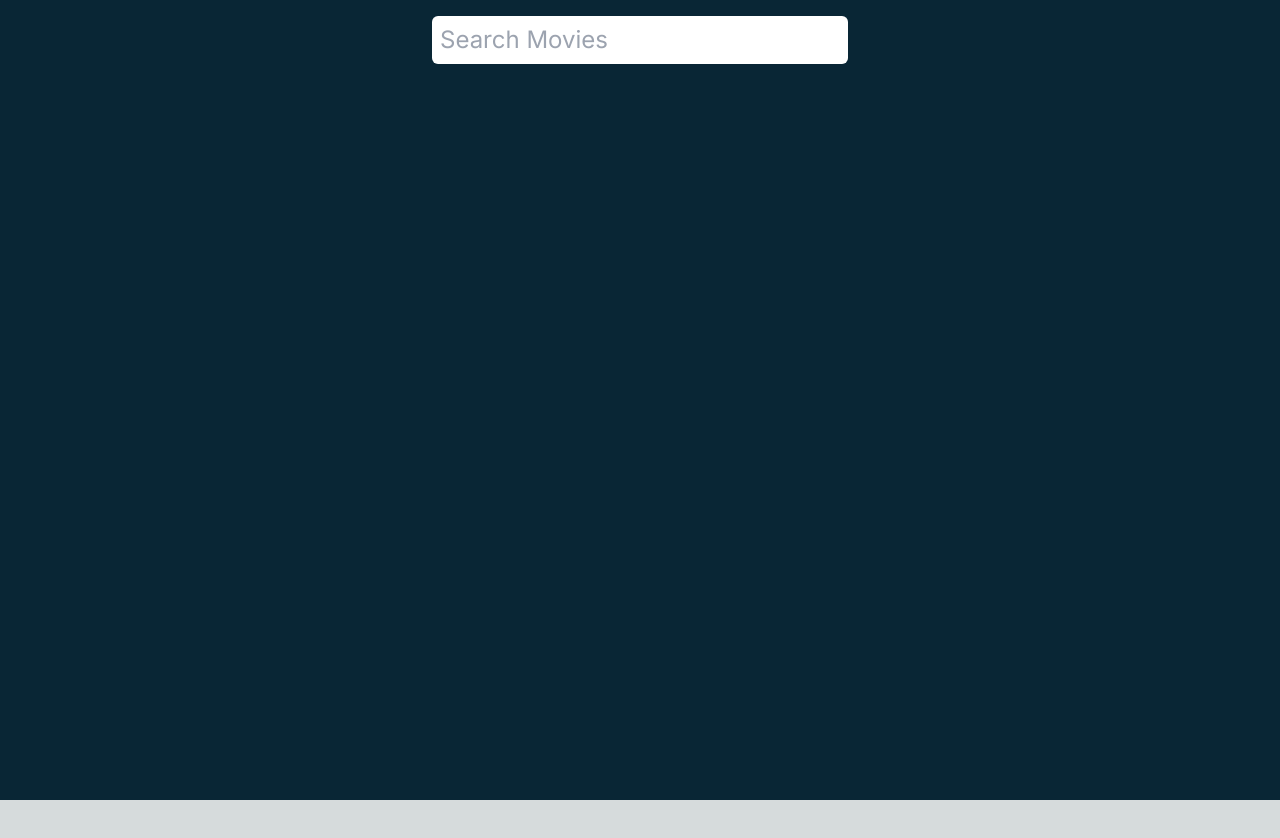
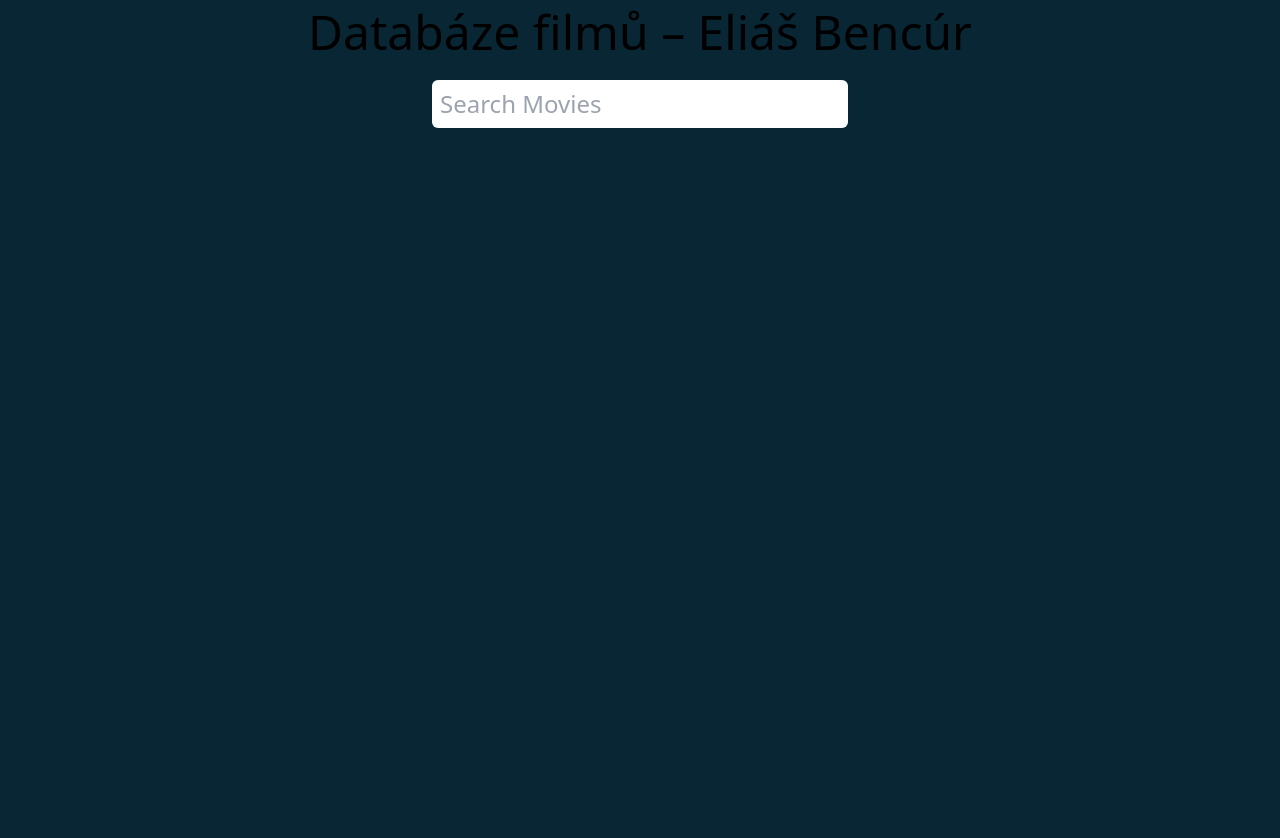
Before and after one commit to Benelini/Meta, a Next.js app: page / in a window 1280 px wide. Shown: the top 838 px of the page. Before the commit the page ends 800 px from the top, so only its background shows below. Built offline with nearby package versions, Linux system fonts and the light colour scheme.

Commit message:
feat: add header

```diff
--- a/src/app/layout.tsx
+++ b/src/app/layout.tsx
@@ -16,7 +16,14 @@ export default function RootLayout({
 }) {
   return (
     <html lang="en">
-      <body className={inter.className}>{children}</body>
+      <body className="{inter.className} flex flex-col justify-center">
+        <header className="flex flex-row w-full bg-mainIndigo justify-center items-center text-center self-center">
+          <h1 className="text-center text-5xl py-2">
+            Databáze filmů – Eliáš Bencúr
+          </h1>
+        </header>
+        {children}
+      </body>
     </html>
   );
 }
```
